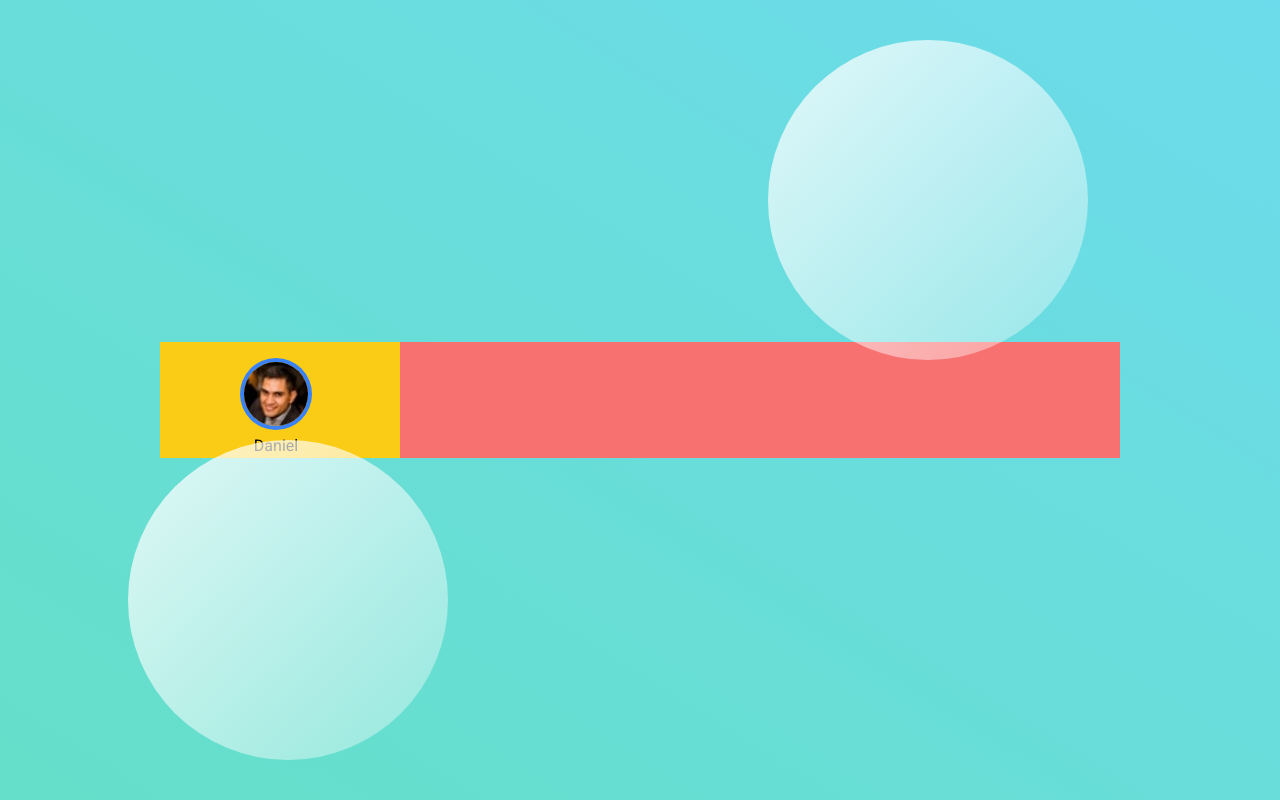
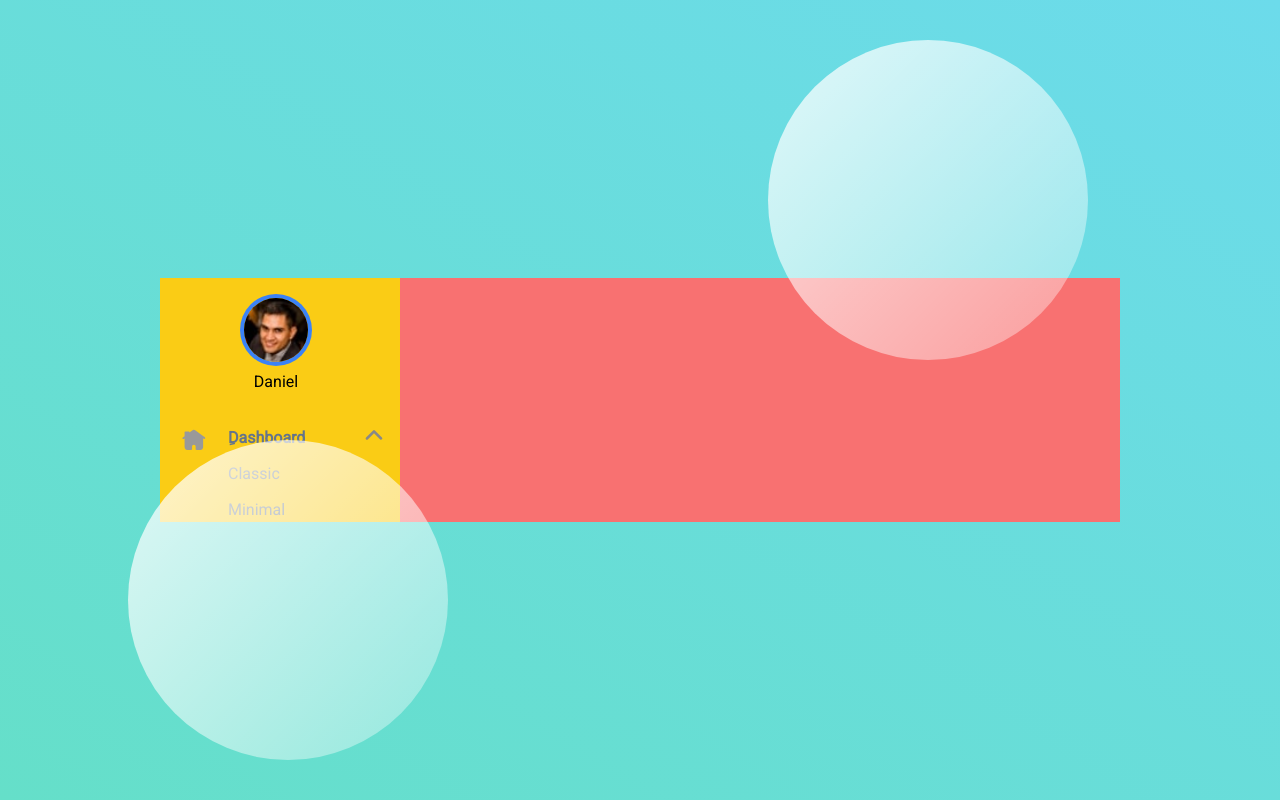
Before and after one commit to Armin-Fullstack/Finance-Dashbord, a website: page index.html in a window 1280 px wide. Drawn offline with Linux system fonts and the light colour scheme.

Commit message:
Created the dashboard menu

```diff
--- a/index.html
+++ b/index.html
@@ -23,6 +23,21 @@
                 <img class="w-[4rem] rounded-full ring-4 ring-blue-500" src="Images/image-daniel.jpg" alt="Daniel">
                 <p class="text-md">Daniel</p>
             </div>
+
+            <!-- Menu -->
+            <ul class="flex justify-between items-start mt-8 pl-3">
+                <div class="flex items-start space-x-5">
+                        <img src="Images/home-2-svgrepo-com.svg" alt="" class="w-7">
+                        <li class="font-bold text-slate-500">ِDashboard
+                        <ul class="space-y-3 font-normal">
+                            <li class="mt-3">Classic</li>
+                            <li>Minimal</li>
+                        </ul>
+                    </li>
+                </div>
+                <img src="Images/EpArrowUpBold.svg" alt="" class="w-5">
+            </ul>
+
          </div>
 
         <div class="col-span-9 bg-red-400">
```
Also changed, not shown: CSS/Style.css, Images/EpArrowDownBold.svg (added), Images/EpArrowUpBold.svg (added).
